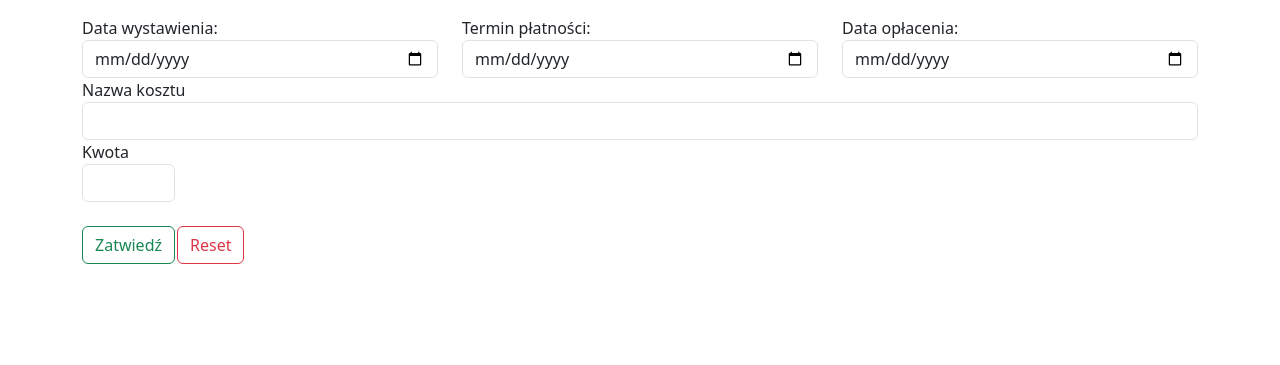
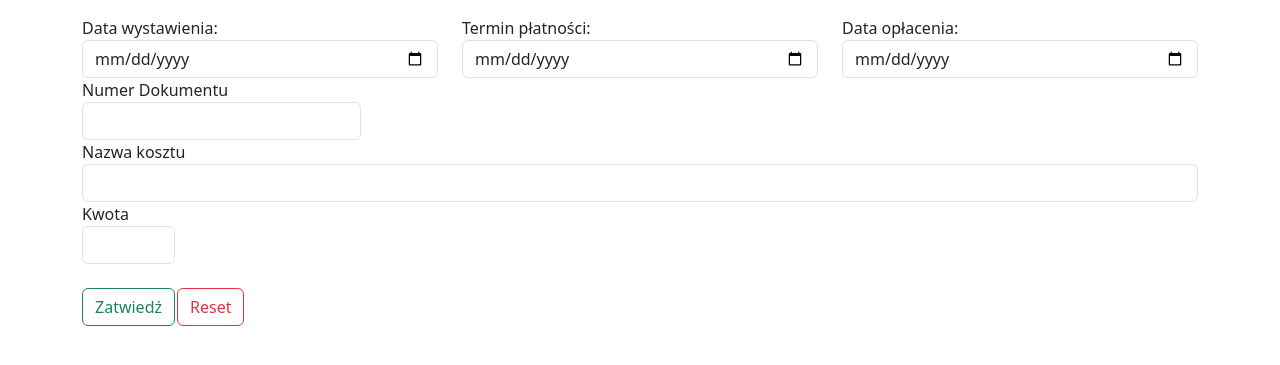
Before and after one commit to Mrozinski/Flask, a Flask app: template templates/koszt.html in a window 1280 px wide. Shown: the part 190-555 px from the top of the page. Run offline with Flask 3, Linux system fonts and the light colour scheme; the template is opened without the code that fills it, so the values that code supplies are empty.

Commit message:
drobne poprawki

```diff
--- a/templates/koszt.html
+++ b/templates/koszt.html
@@ -30,11 +30,15 @@
     </div>
 
     </div>
+    <div class="form-group col-md-3">
+        <label for="NumerDokumentu">Numer Dokumentu</label>
+        <input type="text" class="form-control" id="NumerDokumentu">
+    </div>
     <div class="form-group">
-        <label for="formGroupExampleInput">Nazwa kosztu</label>
-        <input type="text" class="form-control" id="formGroupExampleInput">
+        <label for="NazwaKosztu">Nazwa kosztu</label>
+        <input type="text" class="form-control" id="NazwaKosztu">
     </div>
-    <div class="form-group col-md-1"">
+    <div class="form-group col-md-1">
         <label for="kwota">Kwota</label>
         <input type="text" class="form-control" id="kwota">
     </div>
```
